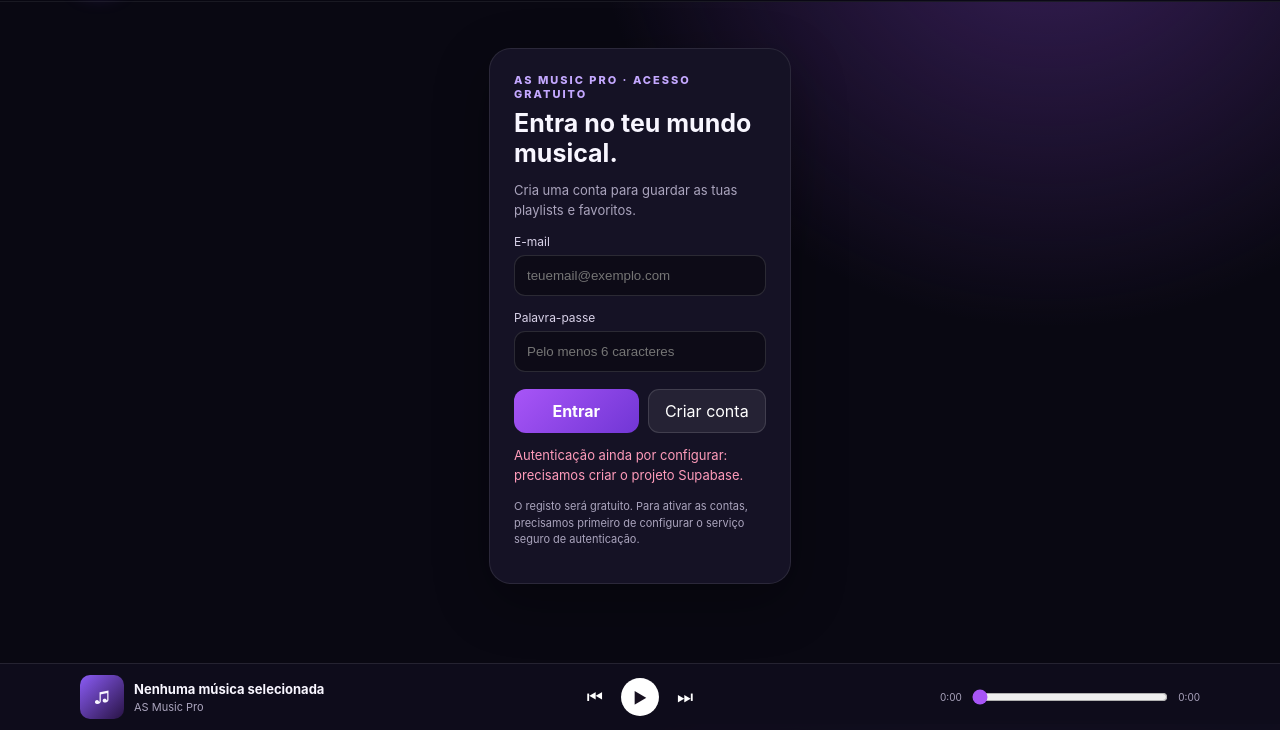
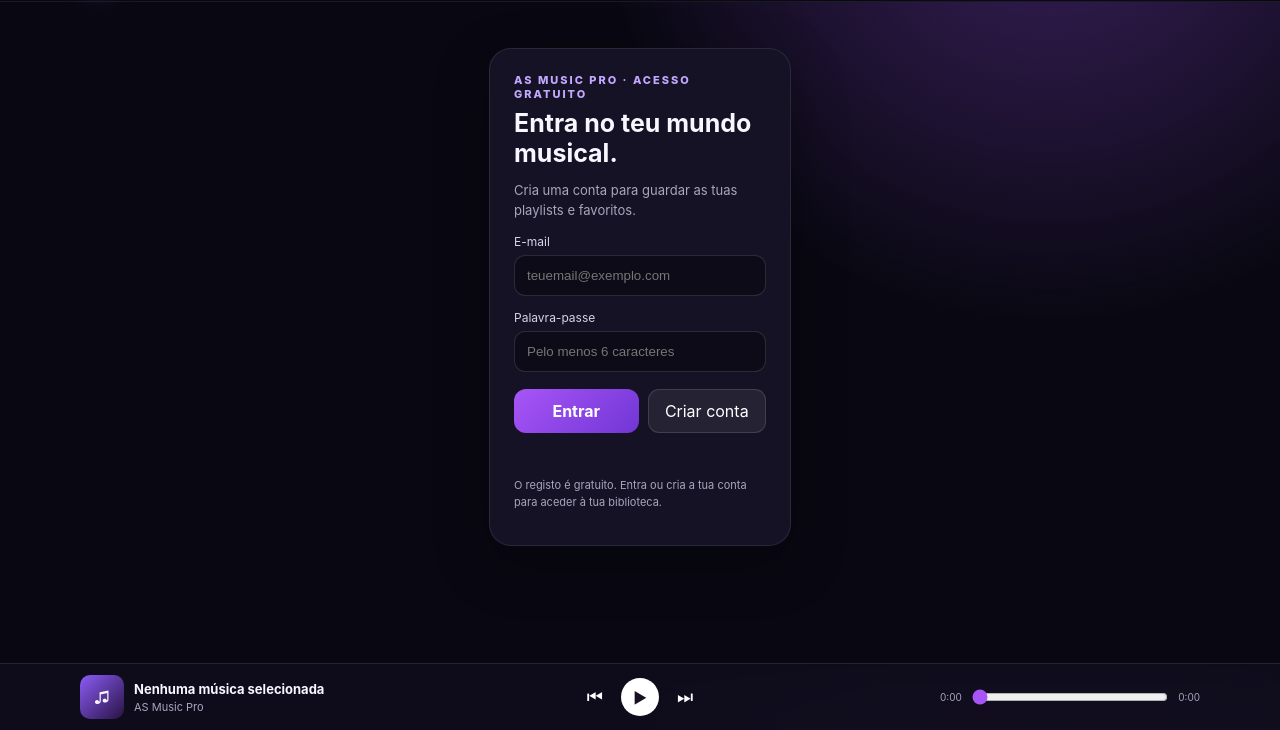
Before and after one commit to Arxelx7/as-music-pro, a plain HTML site: page index.html in a window 1280 px wide. Shown: the part 70-800 px from the top of the page. Drawn offline with nearby package versions, Linux system fonts and the light colour scheme.

Commit message:
Connect AS Music Pro to Supabase Auth

```diff
--- a/index.html
+++ b/index.html
@@ -34,7 +34,7 @@ button,label{font:inherit;cursor:pointer}.primary{display:inline-block;backgroun
 </style></head>
 <body>
 <header><div class="brand"><div class="logo">AS</div><span>AS MUSIC <span style="color:#bd9aff">PRO</span></span></div><div style="display:flex;align-items:center;gap:9px"><span class="tag">✦ SEM ANÚNCIOS</span><button id="signOut" class="signout" hidden>Sair</button></div></header>
-<section id="authScreen" class="auth-wrap"><div class="auth-card"><div class="eyebrow">AS MUSIC PRO · ACESSO GRATUITO</div><h2 id="authTitle">Entra no teu mundo musical.</h2><p id="authSubtitle">Cria uma conta para guardar as tuas playlists e favoritos.</p><label class="field" for="authEmail">E-mail</label><input id="authEmail" type="email" autocomplete="email" placeholder="teuemail@exemplo.com"><label class="field" for="authPassword">Palavra-passe</label><input id="authPassword" type="password" autocomplete="current-password" placeholder="Pelo menos 6 caracteres"><div class="auth-actions"><button id="signIn" class="primary">Entrar</button><button id="signUp" class="secondary">Criar conta</button></div><p id="authError"></p><p class="auth-note">O registo será gratuito. Para ativar as contas, precisamos primeiro de configurar o serviço seguro de autenticação.</p></div></section>
+<section id="authScreen" class="auth-wrap"><div class="auth-card"><div class="eyebrow">AS MUSIC PRO · ACESSO GRATUITO</div><h2 id="authTitle">Entra no teu mundo musical.</h2><p id="authSubtitle">Cria uma conta para guardar as tuas playlists e favoritos.</p><label class="field" for="authEmail">E-mail</label><input id="authEmail" type="email" autocomplete="email" placeholder="teuemail@exemplo.com"><label class="field" for="authPassword">Palavra-passe</label><input id="authPassword" type="password" autocomplete="current-password" placeholder="Pelo menos 6 caracteres"><div class="auth-actions"><button id="signIn" class="primary">Entrar</button><button id="signUp" class="secondary">Criar conta</button></div><p id="authError"></p><p class="auth-note">O registo é gratuito. Entra ou cria a tua conta para aceder à tua biblioteca.</p></div></section>
 <main id="appMain"><div class="eyebrow">A tua música. Do teu jeito.</div><h1>O som que acompanha<br>o teu momento.</h1><p class="sub">A tua biblioteca musical num só lugar.</p>
 <section class="hero"><div><div class="eyebrow">BEM-VINDO À AS MUSIC PRO</div><h2>A tua biblioteca começa aqui.</h2><p>Adiciona ficheiros de áudio guardados no teu dispositivo e cria a tua coleção pessoal.</p><label class="primary" for="audioFiles">＋ Adicionar músicas</label><input id="audioFiles" type="file" accept="audio/*" multiple></div><div class="hero-icon">🎧</div></section>
 <div class="head"><h3>A tua biblioteca</h3><span class="muted" id="count">0 músicas</span></div><div class="tools"><input id="search" class="search" placeholder="⌕  Pesquisar música ou artista..."><button id="clear" class="secondary">Limpar</button></div><div id="library" class="grid"><div class="empty">🎵<br><b>Ainda não tens músicas</b><br>Escolhe “Adicionar músicas” para começar.</div></div></main>
@@ -53,8 +53,8 @@ document.querySelector('#seek').oninput=e=>{if(audio.duration)audio.currentTime=
 <script src="https://cdn.jsdelivr.net/npm/@supabase/supabase-js@2"></script>
 <script>
 /* CONFIGURACAO: preencher com Project URL e anon/public key do projeto Supabase. Nunca colocar service_role key no navegador. */
-const SUPABASE_URL = "COLOCA_AQUI_A_SUPABASE_PROJECT_URL";
-const SUPABASE_ANON_KEY = "COLOCA_AQUI_A_SUPABASE_ANON_KEY";
+const SUPABASE_URL = "https://anjfynilypvqnxzbfxxj.supabase.co";
+const SUPABASE_ANON_KEY = "sb_publishable_xhk-0QG5Z2RN5gG_aJNGFA_Q2_-rzLG";
 const authScreen = document.getElementById('authScreen');
 const appMain = document.getElementById('appMain');
 const authError = document.getElementById('authError');
@@ -64,7 +64,7 @@ let supabaseClient = null;
 function showSignedIn(user){authScreen.style.display='none';appMain.style.display='block';signOutButton.hidden=false;document.querySelector('#artistName').textContent=user.email || 'Conta AS Music Pro';}
 function showSignedOut(){authScreen.style.display='block';appMain.style.display='none';signOutButton.hidden=true;}
 if(configured && window.supabase){supabaseClient=window.supabase.createClient(SUPABASE_URL,SUPABASE_ANON_KEY);supabaseClient.auth.getSession().then(({data})=>{if(data.session)showSignedIn(data.session.user);else showSignedOut()});supabaseClient.auth.onAuthStateChange((_event,session)=>{if(session)showSignedIn(session.user);else showSignedOut()});}
-else {showSignedOut();authError.textContent='Autenticação ainda por configurar: precisamos criar o projeto Supabase.';}
+else {showSignedOut();authError.textContent='Não foi possível ligar ao serviço de autenticação. Verifica a configuração do projeto.';}
 async function authAction(mode){
  if(!supabaseClient){authError.textContent='Ainda falta configurar o Supabase. Não introduzas dados reais até essa configuração estar concluída.';return;}
  const email=document.getElementById('authEmail').value.trim(),password=document.getElementById('authPassword').value;
```
